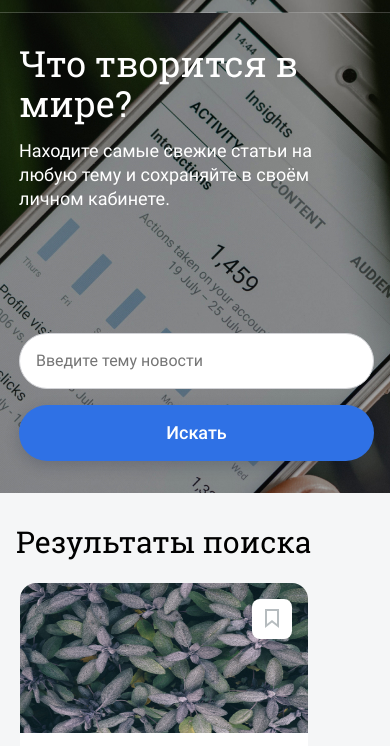
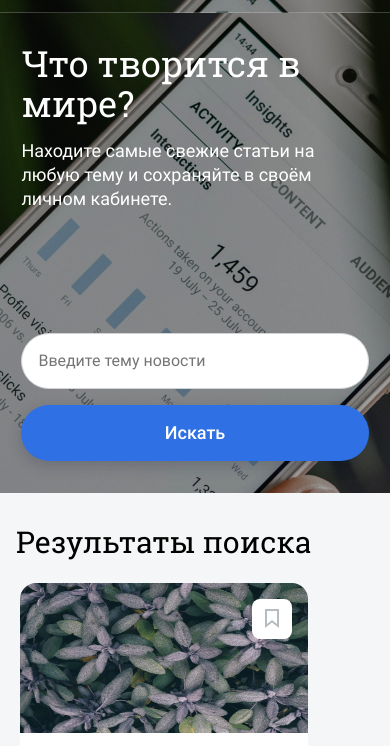
Before and after one commit to daminian/news-explorer-frontend, a React app in the folder news-explorer/: page / in a window 390 px wide. Shown: the part 37-783 px from the top of the page. Built offline with nearby package versions, Linux system fonts and the light colour scheme.

Commit message:
hotfix: adaptive header + main

```diff
--- a/news-explorer/src/components/Header/Header.css
+++ b/news-explorer/src/components/Header/Header.css
@@ -29,8 +29,8 @@
 
 .header, .main {
     background-image: url(../../images/content.jpg);
+    background-repeat: no-repeat;
     background-attachment: fixed;
-    background-repeat: no-repeat;
     background-position: center top;
 }
 
--- a/news-explorer/src/components/Main/Main.css
+++ b/news-explorer/src/components/Main/Main.css
@@ -1,21 +1,3 @@
+@import url(./__container/main__container.css);
 @import url(./__header/main__header.css);
 @import url(./__text/main__text.css);
-
-.main {
-    display: flex;
-    flex-direction: column;
-    color: white;
-    padding: 0 416px;
-}
-
-@media screen and (max-width: 1024px) {
-    .main {
-        padding: 0 158px;
-    }
-}
-
-@media screen and (max-width: 550px) {
-    .main {
-        padding: 0 16px 0 19px;
-    }
-}
--- a/news-explorer/src/components/Main/Main.js
+++ b/news-explorer/src/components/Main/Main.js
@@ -6,9 +6,11 @@ function Main() {
     return (
         <>
            <main className="main">
-               <h1 className="main__header">Что творится в мире?</h1>
-               <p className="main__text">Находите самые свежие статьи на любую тему и сохраняйте в своём личном кабинете.</p>
-               <SearchForm />
+                <div className="main__container">
+                    <h1 className="main__header">Что творится в мире?</h1>
+                    <p className="main__text">Находите самые свежие статьи на любую тему и сохраняйте в своём личном кабинете.</p>
+                    <SearchForm />
+                </div>
            </main>
         </>
     )
--- /dev/null
+++ b/news-explorer/src/components/Main/__container/main__container.css
@@ -0,0 +1,20 @@
+.main__container {
+    display: flex;
+    flex-direction: column;
+    color: white;
+    width: 41.5%;
+    margin: 0 auto;
+}
+
+@media screen and (max-width: 1024px) {
+    .main__container {
+        width: 56.8%;
+    }
+}
+
+@media screen and (max-width: 665px) {
+    .main__container {
+        width: 89%;
+        padding: 0 16px;
+    }
+}
```
Also changed, not shown: README.md, news-explorer/src/images/background__tablet.jpg (added), 1 other file.
